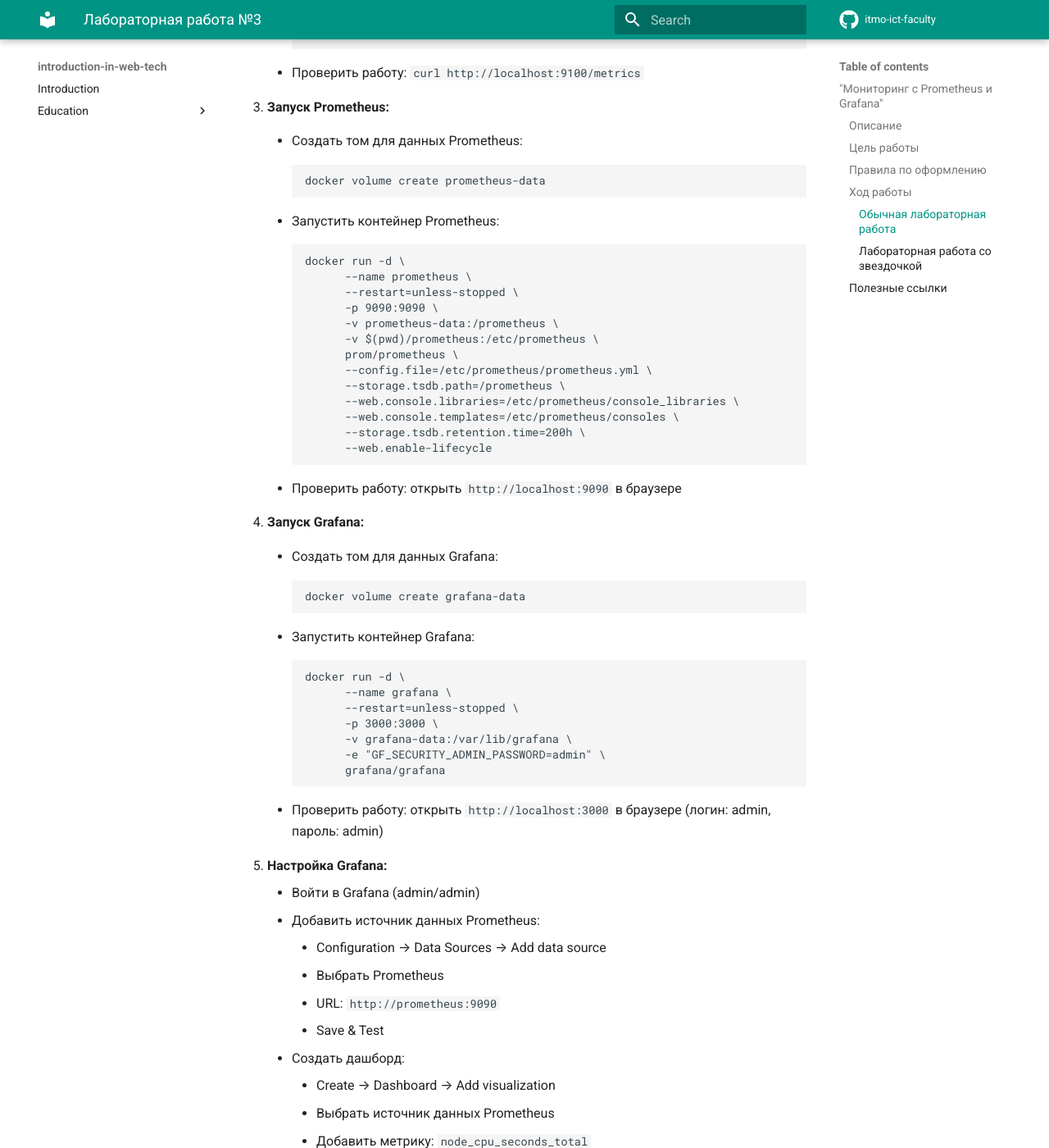
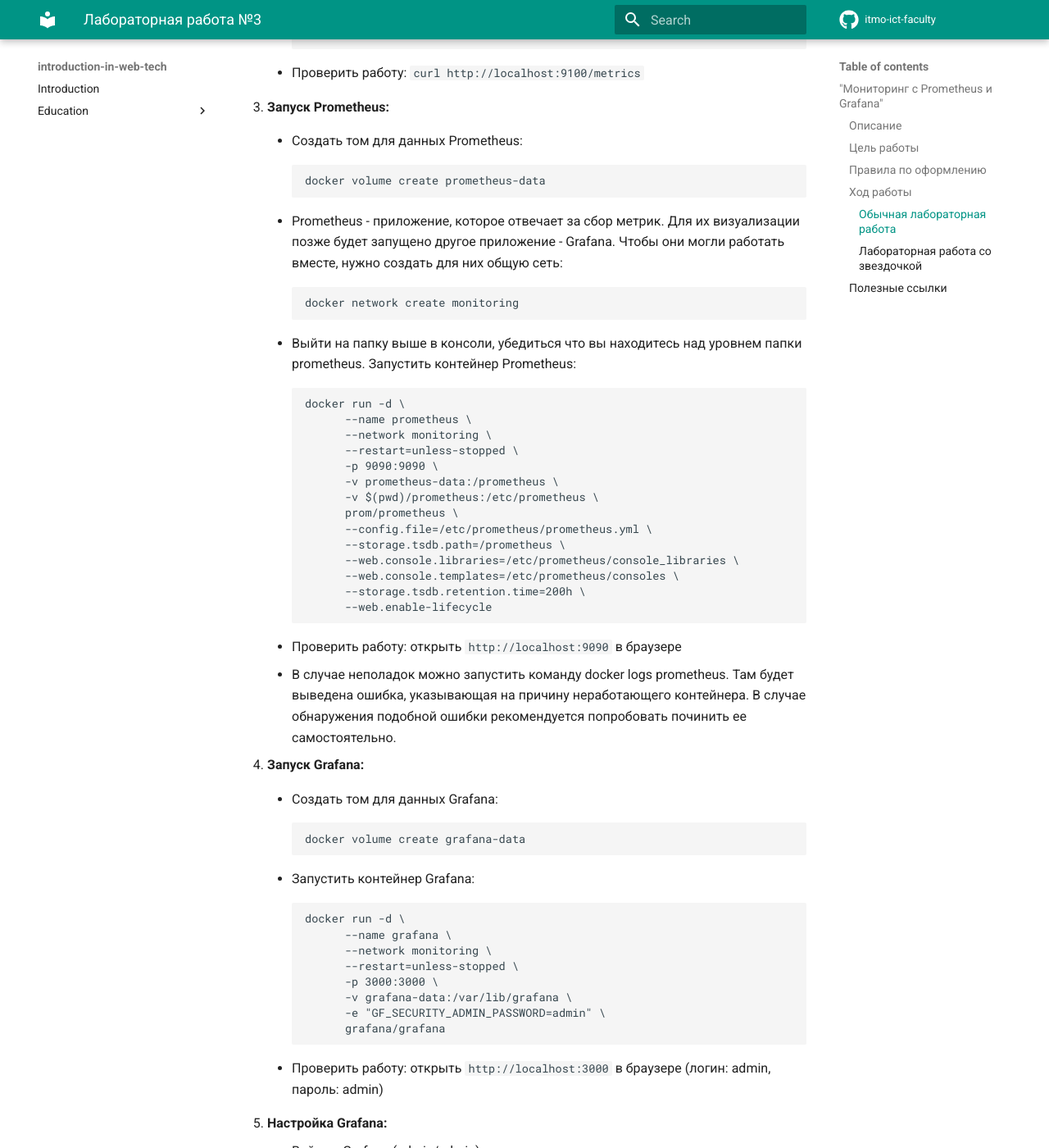
Before and after one commit to itmo-ict-faculty/introduction-in-web-tech, an MkDocs documentation site: the page built from docs/education/labs2025-2026/lab3/lab3.md, in a window 1280 px wide and 1400 px high, scrolled down 1334 px. Shown: the whole window at 82% size. Built offline with MkDocs 1.6.1 and Material for MkDocs 9.7.7, drawn with Linux system fonts in a browser that asks for light colours; comment, search, counter and statistics services are not loaded.

Commit message:
Update lab3.md

```diff
--- a/docs/education/labs2025-2026/lab3/lab3.md
+++ b/docs/education/labs2025-2026/lab3/lab3.md
@@ -54,10 +54,15 @@
 
             docker volume create prometheus-data
 
-      - Запустить контейнер Prometheus:
+      - Prometheus - приложение, которое отвечает за сбор метрик. Для их визуализации позже будет запущено другое приложение - Grafana. Чтобы они могли работать вместе, нужно создать для них общую сеть:
+
+            docker network create monitoring
+
+      - Выйти на папку выше в консоли, убедиться что вы находитесь над уровнем папки prometheus. Запустить контейнер Prometheus:
 
             docker run -d \
                   --name prometheus \
+                  --network monitoring \
                   --restart=unless-stopped \
                   -p 9090:9090 \
                   -v prometheus-data:/prometheus \
@@ -71,8 +76,9 @@
                   --web.enable-lifecycle
 
       - Проверить работу: открыть `http://localhost:9090` в браузере
+      - В случае неполадок можно запустить команду docker logs prometheus. Там будет выведена ошибка, указывающая на причину неработающего контейнера. В случае обнаружения подобной ошибки рекомендуется попробовать починить ее самостоятельно.
 
-4. **Запуск Grafana:**
+5. **Запуск Grafana:**
       - Создать том для данных Grafana:
 
             docker volume create grafana-data
@@ -81,6 +87,7 @@
 
             docker run -d \
                   --name grafana \
+                  --network monitoring \
                   --restart=unless-stopped \
                   -p 3000:3000 \
                   -v grafana-data:/var/lib/grafana \
```
Also changed, not shown: other parts of docs/education/labs2025-2026/lab3/lab3.md (+2 -2 lines).
